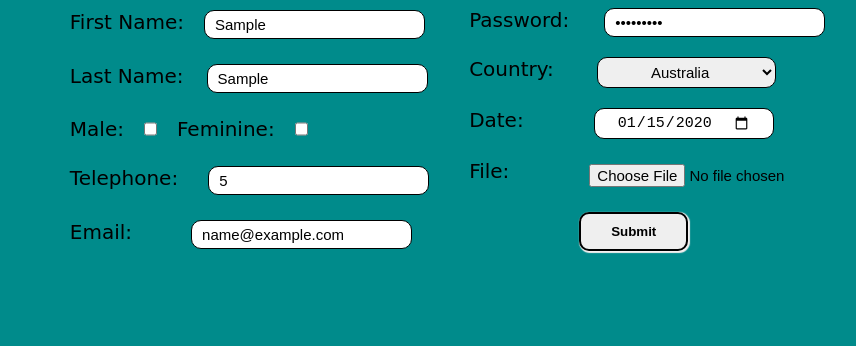
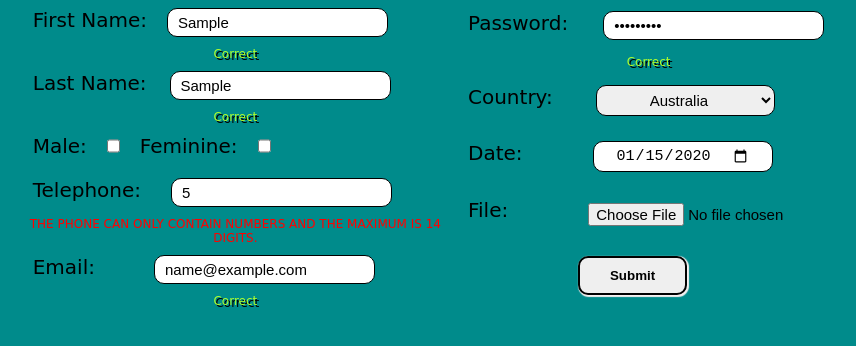
Before and after one commit to MaikJim/Project-4, a website: page index.html in a window 1280 px wide. Both pictures are taken after typing "Sample", "Sample", "5", "name@example.com", "Sample123", "2020-01-15" into the empty fields and a click on the button "Submit". Shown: the part 178-524 px from the top of the page, without its empty margins (207-1063 px from the left). Drawn offline with Linux system fonts and the light colour scheme.

Commit message:
feat: :sparkles: finish the validate of forms

```diff
--- a/index.html
+++ b/index.html
@@ -15,21 +15,16 @@
             <form action="" id="form">
                 <section class="section1">
                     <!-- Group: Name -->
-                    <div id="group__fname" class="from__group">
                     <div class="row">
                         <label for="fname">First Name:</label>
                         <input type="text" id="fname" placeholder="Your name..." name="first-name" >
                     </div>
-                        <span id="invalid">The name field does not support numbers and special characters</span>
-                    </div>
-                    <div id="group__lname" class="from__group">
+                    <p id="error__fname"> </p>
                     <div class="row">
                         <label for="lname">Last Name:</label>
                         <input type="text" id="lname" placeholder="Your last name..." name="last-name" >
                     </div>
-                        <span
-                        >The name field does not support numbers and special characters</span>
-                    </div>
+                    <p id="error__lname"> </p>
                     <!-- Group: Sex -->
                     <div class="row center">
                         <label for="male">Male:</label>
@@ -38,31 +33,25 @@
                         <input type="checkbox" name="feminine" id="feminine">
                     </div>
                     <!-- Group: Telephone -->
-                    <div id="group__phone" class="from__group">
                     <div class="row">
                         <label for="Tnumber">Telephone:</label>
                         <input type="number" id="Tnumber" placeholder="###-###-####" name="phone">
                     </div>
-                        <span>Please write your Telephone number.</span>
-                    </div>
+                    <p id="error__phone"> </p>
                     <!-- Group: Email -->
-                    <div id="group__email" class="from__group">
                     <div class="row">
                         <label for="email">Email:</label>
                         <input type="email" id="email" placeholder="example@gmail.com.com" name="email">
                     </div>
-                        <span>Email can only contain letters, numbers, periods, hyphens and underscores.</span>
-                    </div>
+                    <p id="error__email"> </p>
                 </section>
                 <section class="section2">
                     <!-- Group: Password -->
-                    <div id="group__password" class="from__group">
                     <div class="row">
                         <label for="password">Password:</label>
                         <input type="password" id="password" placeholder="Your password..." name="password">
                     </div>
-                        <span>The password has to be 4 to 12 digits.</span>
-                    </div>
+                    <p id="error__password"> </p>
                     <!-- Group: Country -->
                     <div class="row">
                         <label for="country">Country:</label>
--- a/index.js
+++ b/index.js
@@ -1,54 +1,49 @@
 const form = document.getElementById('form');
 const inputs = document.querySelectorAll('#form input');
 const expressions = {
-	fname: /^[ a-zA-ZÀ-ÿ\s]{1,40}$/,
-    lname: /^[ a-zA-ZÀ-ÿ\s]{1,40}$/,
+	fname: /^[a-zA-ZÀ-ÿ\s+]{1,40}$/,
+    lname: /^[a-zA-ZÀ-ÿ\s]{1,40}$/,
 	password: /^.{4,12}$/,
 	email: /^[a-zA-Z0-9_.+-]+@[a-zA-Z0-9-]+\.[a-zA-Z0-9-.]+$/,
 	phone: /^\d{7,14}$/
 }
 
+const campsValidate = {
+    fname: "The first name must be from 4 to 16 digits and cannot contain numbers and the field cannot be empty",
+    lname: "The last name must be from 4 to 16 digits and cannot contain numbers and the field cannot be empty",
+    password: "The password has to be 4 to 12 digits.",
+    email: "The email can only contain letters, numbers, periods, hyphens and underscores.",
+    phone: "The phone can only contain numbers and the maximum is 14 digits."
+}
+
 const validateForm = (e) => {
     switch (e.target.name){
         case "first-name":
-            if (expressions.fname.test(e.target.value)) {
-                document.getElementById('invalid').classList.remove('invalid-text');
-            }else{
-                document.getElementById('invalid').classList.add("invalid-text");
-            }
+            validate('error__fname', expressions.fname, e.target, campsValidate.fname)
         break;
         case "last-name":
-            if (expressions.lname.test(e.target.value)) {
-
-            }else{
-
-            }
+            validate('error__lname',expressions.lname, e.target,campsValidate.lname )
         break;
         case "phone":
-            if (expressions.phone.test(e.target.value)) {
-
-            }else{
-
-            }
+            validate('error__phone', expressions.phone, e.target, campsValidate.phone)
         break;
         case "email":
-            if (expressions.email.test(e.target.value)) {
-
-            }else{
-
-            }
+            validate('error__email',expressions.email, e.target,campsValidate.email)
         break;
         case "password":
-            if (expressions.password.test(e.target.value)) {
-
-            }else{
-
-            }
+            validate('error__password', expressions.password, e.target, campsValidate.password)
         break;
     }
 }
-const validate = () => {
-
+const validate = (camp , expressions , input , message) => {
+    const camps = document.getElementById(`${camp}`);
+    if (expressions.test(input.value)) {
+        camps.classList.add("correct");
+        camps.textContent = "Correct"
+    }else{
+        camps.classList.remove("correct");
+        camps.textContent = `${message}`.toUpperCase();
+    }
 }
 
 inputs.forEach((input) => {
@@ -58,5 +53,8 @@ inputs.forEach((input) => {
 
 form.addEventListener("submit", (e) => {
     e.preventDefault();
+    if (campsValidate.fname && campsValidate.fname && campsValidate.password && campsValidate.email && campsValidate.phone) {
+        e.onreset;
+    }
 
 })
--- a/style.css
+++ b/style.css
@@ -95,12 +95,15 @@ input#file {
 }
 
 /* Style of Validate */
-.invalid-text {
+p {
     font-size: 1.2rem;
     position: relative;
-    bottom: 10px;
     color: red;
     display: block;
+}
+.correct{
+    text-shadow: 2px 2px black;
+    color: greenyellow;
 }
 /*Media Query*/
 @media (min-width: 500px)
```
Lines whose indentation alone changed are shown as unchanged.
